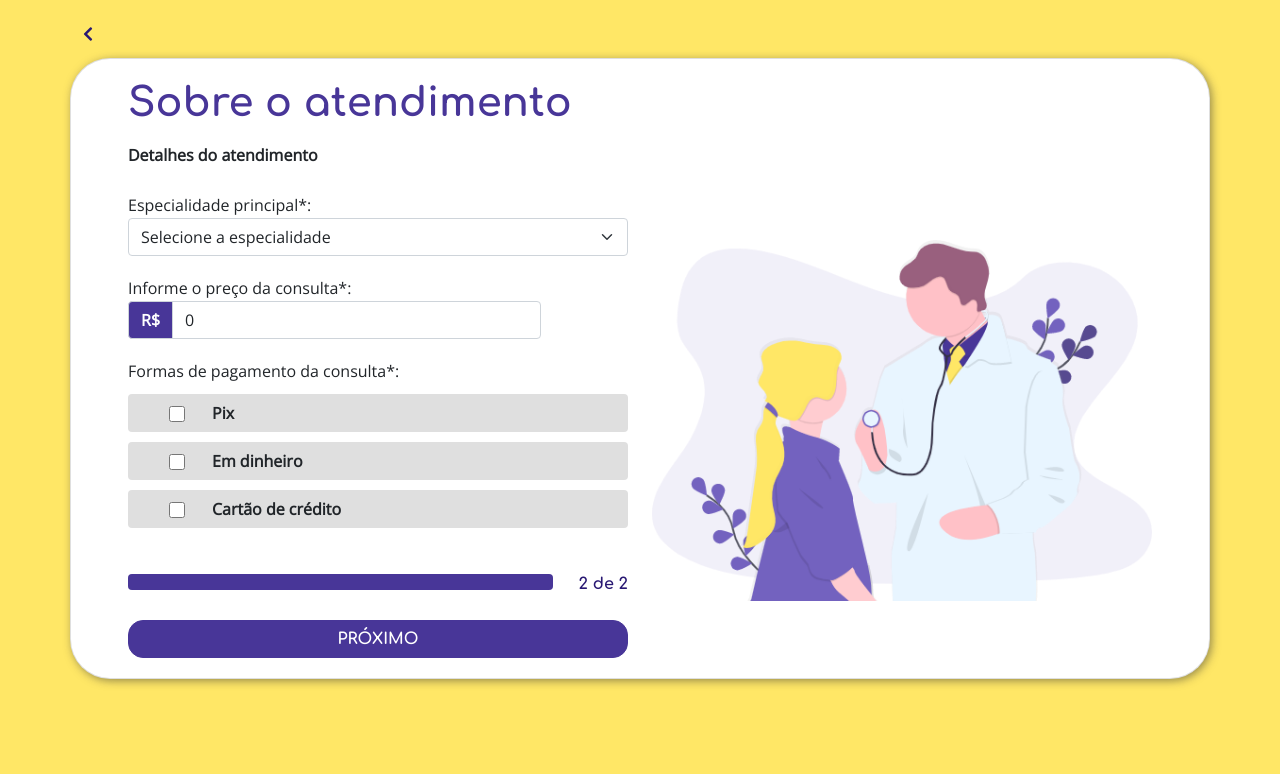
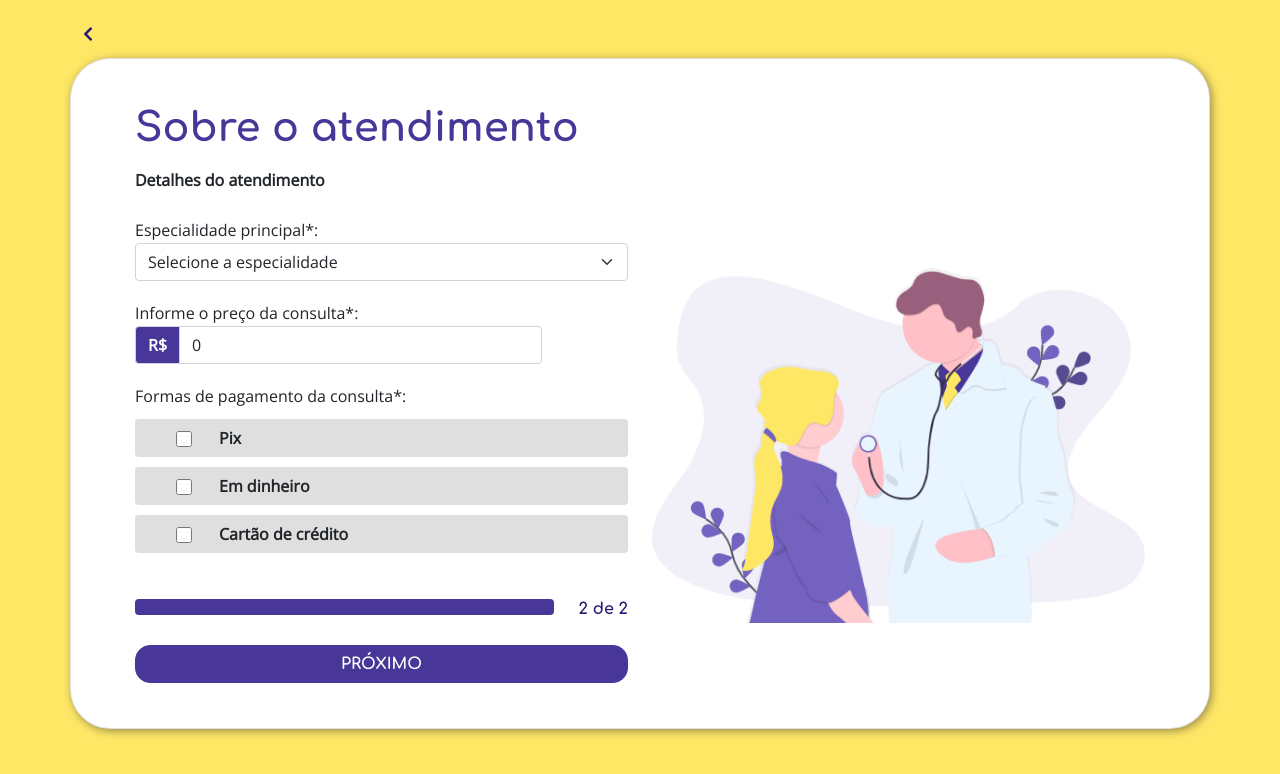
Before and after one commit to jardimmatos/facil_consulta_front_end, a Vue app: page /pagina2 in a window 1280 px wide. Shown: the top 774 px of the page. Built offline with nearby package versions, Linux system fonts and the light colour scheme; what v-mask would draw is missing.

Commit message:
styles padding cards

```diff
--- a/src/assets/custom.css
+++ b/src/assets/custom.css
@@ -154,7 +154,7 @@ h1,h2,h3,h4,h5,h6,.b-button
 *{
     font-family: 'Open Sans', sans-serif;
 }
-h1,h2,h3,h4,h5,h6,button,.b-button, .btn, .title{
+h1,h2,h3,h4,h5,h6,button, .btn, .title{
     font-family: 'Comfortaa', cursive;
     font-weight: bolder !important;
 }
@@ -204,7 +204,7 @@ h1,h2,h3,h4,h5,h6,button,.b-button, .btn, .title{
 .progress-bar{
     background-color: var(--primary-0);
 }
-input[type="checkbox" ] {
+input[type="checkbox"] {
     cursor: default;
     appearance: auto;
     box-sizing: border-box;
@@ -246,3 +246,7 @@ input[type="checkbox" ] {
 .form-label{
     margin-bottom:1px;
 }
+
+.card{
+    padding: 45px 5vw;
+}
```
